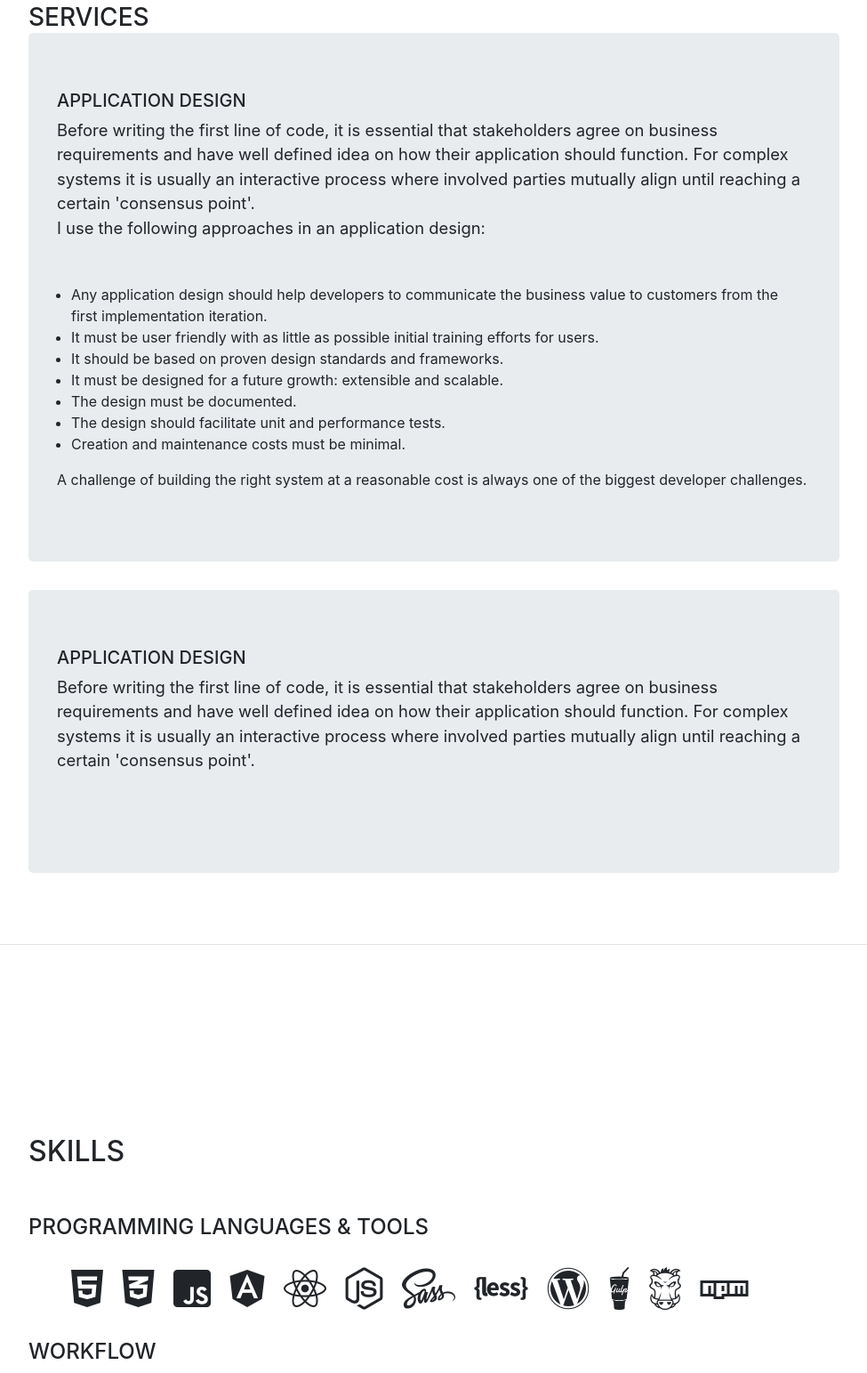
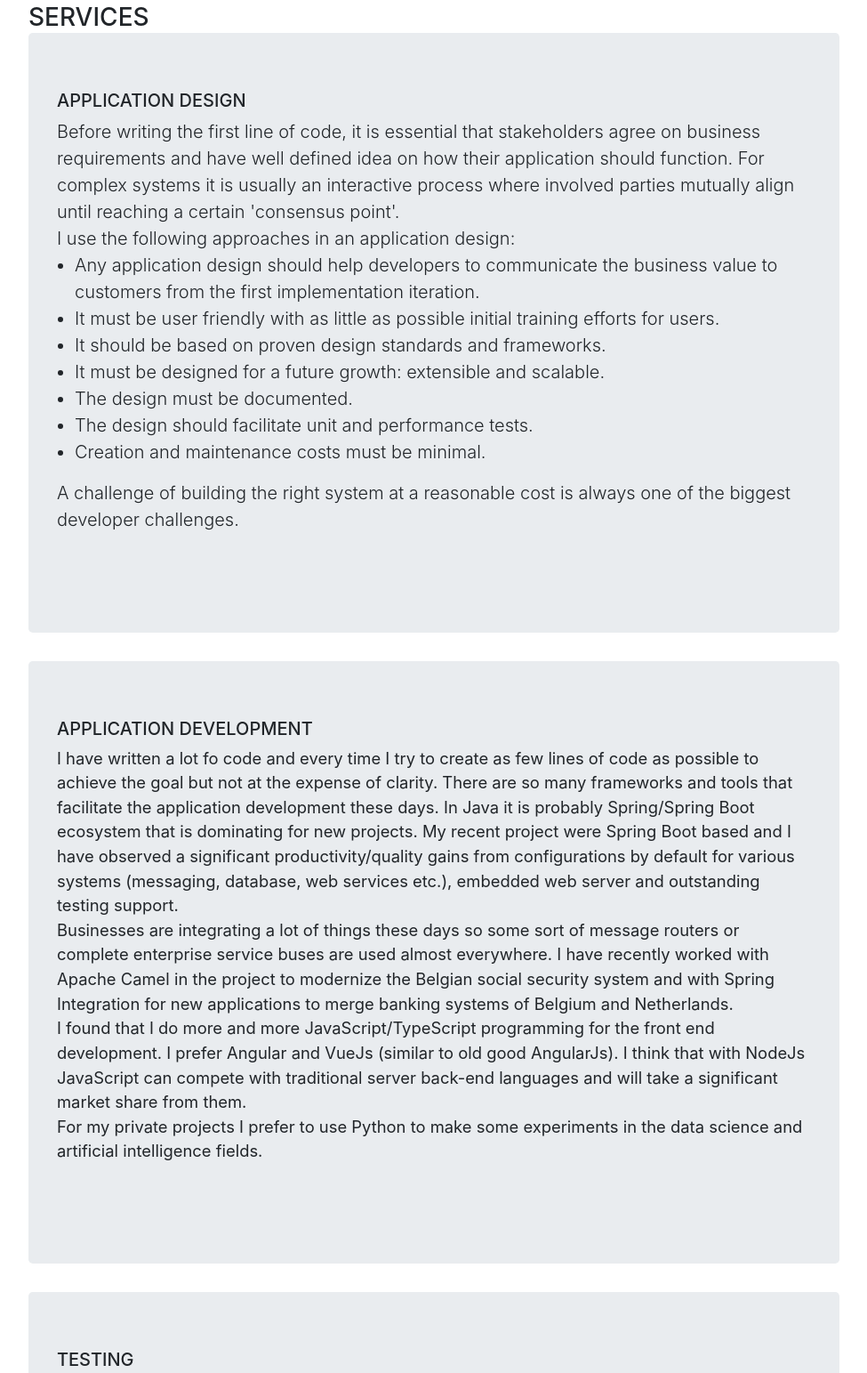
Before and after one commit to Alex-Ryj/Alex-Ryj.github.io, a website with bundled scripts: page index.html in a window 1280 px wide. Shown: the part 847-2390 px from the top of the page at 89% size, without its empty margins (288-1263 px from the left). Built offline with nearby package versions, Linux system fonts and the light colour scheme; a web font is replaced by a local one.

Commit message:
content update

```diff
--- a/index.html
+++ b/index.html
@@ -2,6 +2,15 @@
 <html lang="en">
 
 <head>
+
+  <script async src="https://www.googletagmanager.com/gtag/js?id=UA-3310626-1"></script>
+  <script>
+    window.dataLayer = window.dataLayer || [];
+    function gtag() { dataLayer.push(arguments); }
+    gtag('js', new Date());
+
+    gtag('config', 'UA-3310626-1');
+  </script>
 
   <meta charset="utf-8">
   <meta name="viewport" content="width=device-width, initial-scale=1, shrink-to-fit=no">
@@ -32,7 +41,8 @@
         <img class="img-fluid img-profile rounded-circle mx-auto mb-2" src="img/alex2.png" alt="">
       </span>
     </a>
-      <button class="navbar-toggler" type="button" data-toggle="collapse" data-target="#navbarSupportedContent" aria-controls="navbarSupportedContent" aria-expanded="false" aria-label="Toggle navigation">
+    <button class="navbar-toggler" type="button" data-toggle="collapse" data-target="#navbarSupportedContent"
+      aria-controls="navbarSupportedContent" aria-expanded="false" aria-label="Toggle navigation">
       <span class="navbar-toggler-icon"></span>
     </button>
     <div class="collapse navbar-collapse" id="navbarSupportedContent">
@@ -66,12 +76,21 @@
         </h3>
         <div class="subheading mb-5">(65) 585-8468 · ar@alryj.com
         </div>
-          <p class="lead mb-5">I am an experienced Java developer/architect who provided applications and solutions for companies on the national and international level in Belgium and the European Union.
+        <p class="lead mb-5">I am an experienced Java developer/architect who provided applications and solutions for
+          companies on the national and international level in Belgium and the European Union.
           </br>I have recently moved to Singapore and I am open to project opportunities here.
-        </br>I can deliver turnkey applications for various businesses and cover almost all aspects of this process: alignment on uses cases, application design, development, (unit, integration, performance) testing,  continuous build, deploy, release and support.
-        </br> I enjoy translating business challenges into useful applications because for me it is a personal fulfilment and my contribution to the society.
-        </br>I always try to keep up with the modern technologies, tools and methodologies. In most cases I used to work with agile methodology. I have worked on a wide range of projects from as simple as making this website to complex systems used across many countries.
-        </br> Most of the IT projects require coordinated efforts of many people - team(s) of developers, project managers, business analysts, testers. I have used to work in such environment mostly in technical lead and architectural roles to align on the requirements implementation, manage developers and provide overall application design.
+          </br>I can deliver turnkey applications for various businesses and cover almost all aspects of this process:
+          alignment on uses cases, application design, development, (unit, integration, performance) testing,
+          continuous build, deploy, release and support.
+          </br> I enjoy translating business challenges into useful applications because for me it is a personal
+          fulfilment and my contribution to the society.
+          </br>I always try to keep up with the modern technologies, tools and methodologies. In most cases I used to
+          work with agile methodology. I have worked on a wide range of projects from as simple as making this website
+          to complex systems used across many countries.
+          </br> Most of the IT projects require coordinated efforts of many people - team(s) of developers, project
+          managers, business analysts, testers. I have used to work in such environment mostly in technical lead and
+          architectural roles to align on the requirements implementation, manage developers and provide an overall
+          application design.
         </p>
 
         <div class="social-icons">
@@ -101,13 +120,16 @@
         </h3>
         <div class="jumbotron">
           <h5>Application design</h5>
-          <p class="lead mb-5">Before writing the first line of code, it is essential that stakeholders agree on business requirements and have well
-            defined idea on how their application should function. For complex systems it is usually an interactive process where involved parties mutually
-            align until reaching  a certain 'consensus point'.
-            <br/>
+          <div class="lead mb-5">Before writing the first line of code, it is essential that stakeholders agree on
+            business requirements and have well
+            defined idea on how their application should function. For complex systems it is usually an interactive
+            process where involved parties mutually
+            align until reaching a certain 'consensus point'.
+            <br />
             I use the following approaches in an application design:
             <ul>
-            <li> Any application design should help developers to communicate the business value to customers from the first implementation iteration.</li>
+              <li> Any application design should help developers to communicate the business value to customers from
+                the first implementation iteration.</li>
               <li> It must be user friendly with as little as possible initial training efforts for users.</li>
               <li> It should be based on proven design standards and frameworks.</li>
               <li> It must be designed for a future growth: extensible and scalable.</li>
@@ -115,14 +137,38 @@
               <li> The design should facilitate unit and performance tests.</li>
               <li> Creation and maintenance costs must be minimal.</li>
             </ul>
-            A challenge of building the right system at a reasonable cost is always one of the biggest developer challenges.
+            A challenge of building the right system at a reasonable cost is always one of the biggest developer
+            challenges.
+          </div>
+        </div>
+        <div class="jumbotron">
+          <h5>Application development</h5>
+          <p class="lead mb-5">I have written a lot fo code and every time I try to create as few lines of code as
+            possible to achieve the goal but not at the expense of clarity. There are so many frameworks and tools that facilitate the application development these days.
+            In Java it is probably Spring/Spring Boot ecosystem that is dominating for new projects. My recent project were Spring Boot based and I have observed
+            a significant productivity/quality gains from configurations by default for various systems (messaging, database, web services etc.), embedded web server and
+            outstanding testing support.
+            <br/>
+            Businesses are integrating a lot of things these days so some sort of message routers or complete enterprise service buses are used almost
+            everywhere. I have recently worked with Apache Camel in the project to modernize the Belgian social security system and with Spring Integration
+            for new applications to merge banking systems of Belgium and Netherlands.
+            <br/>
+            I found that I do more and more JavaScript/TypeScript programming for the front end development.
+            I prefer Angular and VueJs (similar to old good AngularJs). I think that with NodeJs JavaScript can compete with traditional server back-end languages
+            and will take a significant market share from them.
+            <br/>
+            For my private projects I prefer to use Python to make some experiments in the data science and artificial intelligence fields.
           </p>
         </div>
         <div class="jumbotron">
-          <h5>Application design</h5>
-           <p class="lead mb-5">Before writing the first line of code, it is essential that stakeholders agree on business requirements and have well
-             defined idea on how their application should function. For complex systems it is usually an interactive process where involved parties mutually
-             align until reaching  a certain 'consensus point'.
+            <h5>testing</h5>
+            <p class="lead mb-5">Testing is a very important part of the development process. Developers need to prove their implementation contract
+               by unit tests. Components need to work together and this has to be proved by integrations tests. There should be no regression and the performance
+               of the overall system should comply with the non-functional requirements.
+               <br/>
+               All this should be planned, executed and controlled from the begging of the project till the end. Test coverage reports give some peace of mind
+               to the management. Green light after tests does the same for developers. Architects feel more comfortable if they йку reasonably sure that the new
+               system will not collapse under some load in production etc.
             </p>
           </div>
       </div>
@@ -197,8 +243,12 @@
     <section class="resume-section p-3 p-lg-5 d-flex flex-column" id="interests">
       <div class="my-auto">
         <h2 class="mb-5">Interests</h2>
-          <p>Apart from being a web developer, I enjoy most of my time being outdoors. In the winter, I am an avid skier and novice ice climber. During the warmer months here in Colorado, I enjoy mountain biking, free climbing, and kayaking.</p>
-          <p class="mb-0">When forced indoors, I follow a number of sci-fi and fantasy genre movies and television shows, I am an aspiring chef, and I spend a large amount of my free time exploring the latest technology advancements in the front-end web development world.</p>
+        <p>Apart from being a web developer, I enjoy most of my time being outdoors. In the winter, I am an avid skier
+          and novice ice climber. During the warmer months here in Colorado, I enjoy mountain biking, free climbing,
+          and kayaking.</p>
+        <p class="mb-0">When forced indoors, I follow a number of sci-fi and fantasy genre movies and television shows,
+          I am an aspiring chef, and I spend a large amount of my free time exploring the latest technology
+          advancements in the front-end web development world.</p>
       </div>
     </section>
 
```
Lines whose indentation alone changed are shown as unchanged.
